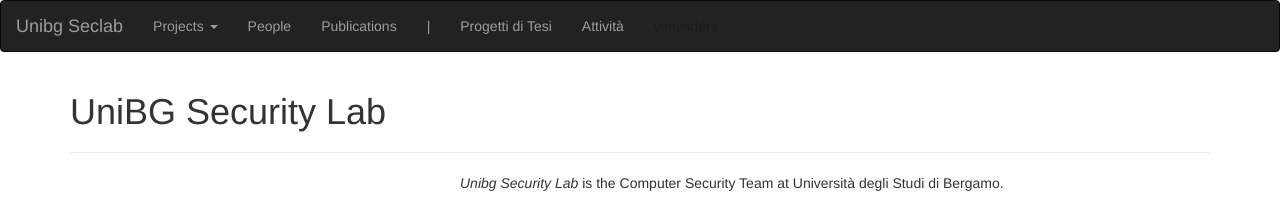
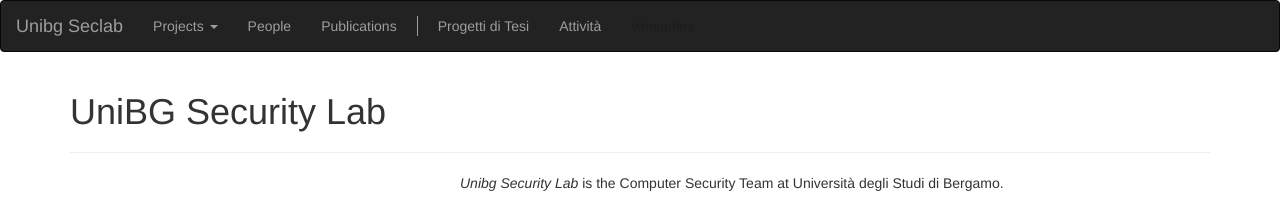
Before and after one commit to unibg-seclab/unibg-seclab.github.io, a Jekyll site: the page built from index.markdown, in a window 1280 px wide. Shown: the top 205 px of the page. Built offline with Jekyll 4.4.1, drawn with Linux system fonts in a browser that asks for light colours; nearby versions of some CDN libraries.

Commit message:
improve vertical divider

```diff
--- a/_includes/nav.html
+++ b/_includes/nav.html
@@ -20,7 +20,7 @@
         </li>
         <li><a href="/people">People</a></li>
         <li><a href="/publications">Publications</a></li>
-        <li><a>|</a></li>
+        <li class="divider-vertical"></li>
         <li><a href="/tesi/">Progetti di Tesi</a></li>
         <li><a href="/activities">Attività</a></li>
         <li>
--- /dev/null
+++ b/_sass/_vertical-divider.scss
@@ -0,0 +1,15 @@
+.navbar .divider-vertical {
+    height: 20px;
+    margin: 15px 5px;
+    border-left: 1px solid #f2f2f2;
+}
+
+.navbar-inverse .divider-vertical {
+    border-left-color: #9d9d9d;
+}
+
+@media (max-width: 767px) {
+    .navbar-collapse .nav > .divider-vertical {
+        display: none;
+     }
+}
--- a/css/main.scss
+++ b/css/main.scss
@@ -11,5 +11,6 @@
   "vivus-fill",
   "offcanvas",
   "footer",
-  "flex-center"
+  "flex-center",
+  "vertical-divider"
 ;
```
